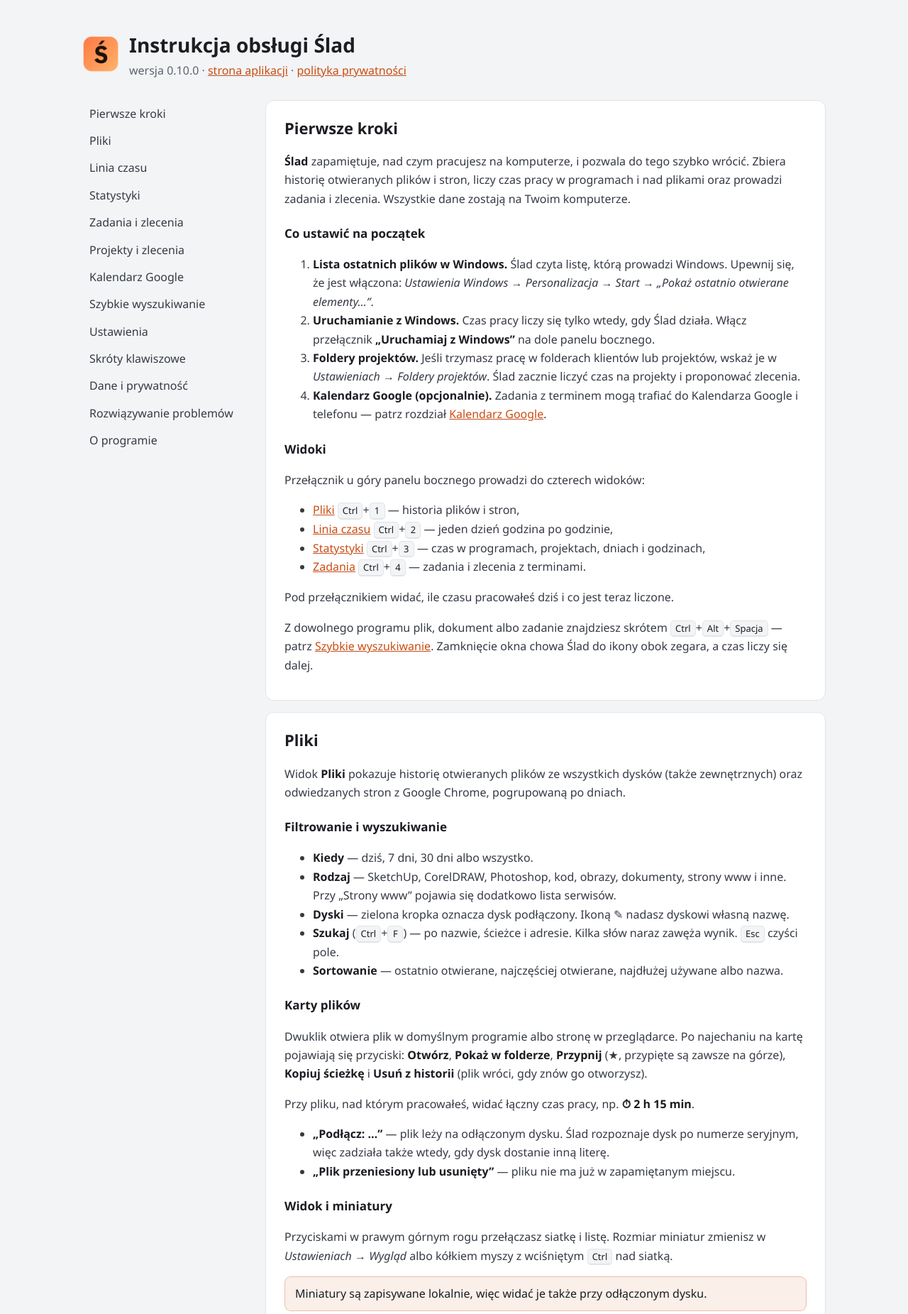
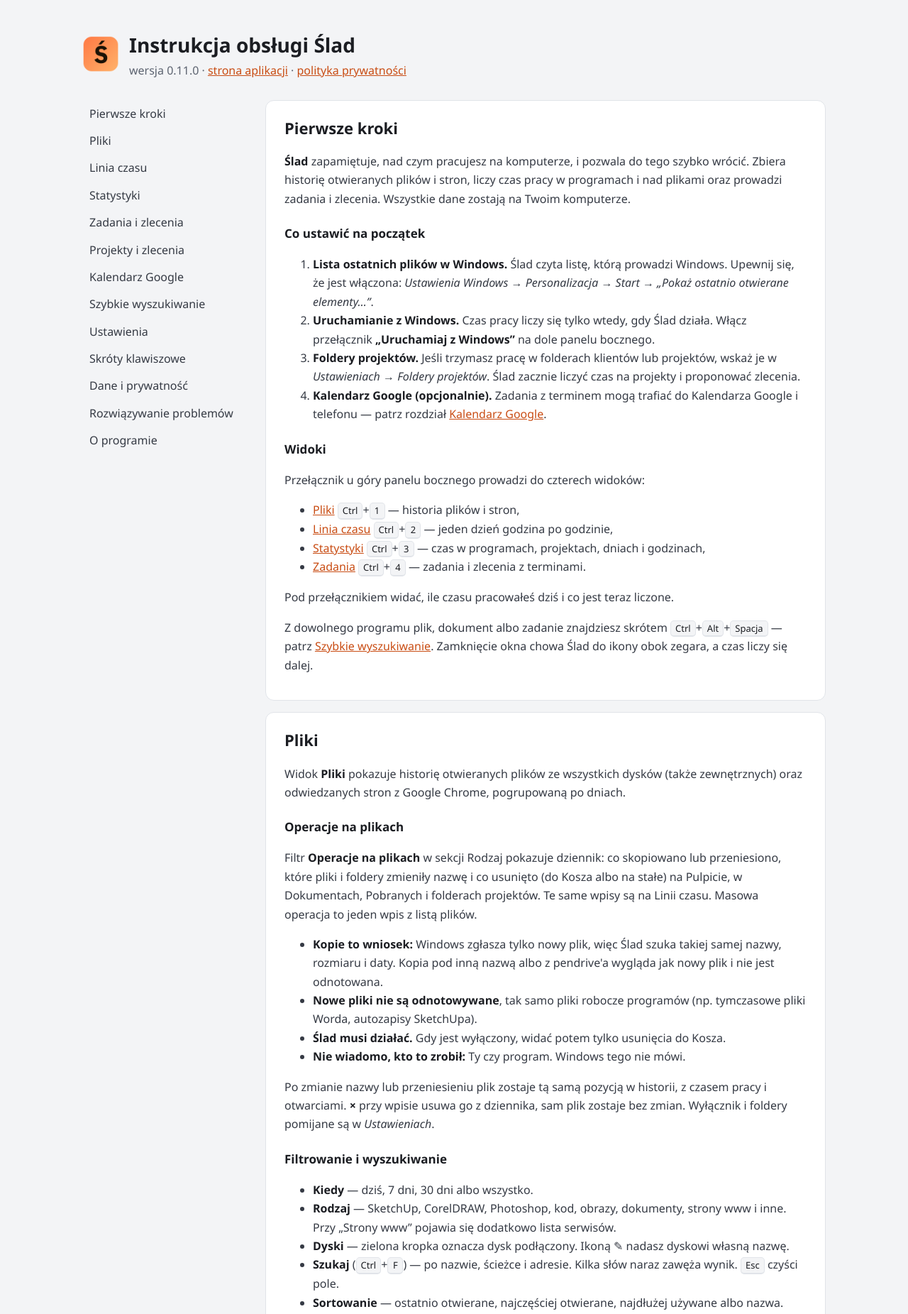
Before and after one commit to tomaszbm-dotcom/slad-strona, a plain HTML site: page instrukcja.html in a window 1280 px wide. Shown: the top 1851 px of the page at 71% size. Drawn offline with Linux system fonts and the light colour scheme.

Commit message:
Instrukcja 0.11.0: operacje na plikach; polityka prywatności: dziennik operacji

```diff
--- a/instrukcja.html
+++ b/instrukcja.html
@@ -45,7 +45,7 @@
       <img src="icon.png" alt="" />
       <div>
         <h1>Instrukcja obsługi Ślad</h1>
-        <p>wersja 0.10.0 · <a href="index.html">strona aplikacji</a> · <a href="polityka-prywatnosci.html">polityka prywatności</a></p>
+        <p>wersja 0.11.0 · <a href="index.html">strona aplikacji</a> · <a href="polityka-prywatnosci.html">polityka prywatności</a></p>
       </div>
     </header>
     <nav>
@@ -91,6 +91,15 @@
 <section id="files">
 <h2>Pliki</h2>
 <p>Widok <b>Pliki</b> pokazuje historię otwieranych plików ze wszystkich dysków (także zewnętrznych) oraz odwiedzanych stron z Google Chrome, pogrupowaną po dniach.</p>
+<h3>Operacje na plikach</h3>
+<p>Filtr <b>Operacje na plikach</b> w sekcji Rodzaj pokazuje dziennik: co skopiowano lub przeniesiono, które pliki i foldery zmieniły nazwę i co usunięto (do Kosza albo na stałe) na Pulpicie, w Dokumentach, Pobranych i folderach projektów. Te same wpisy są na Linii czasu. Masowa operacja to jeden wpis z listą plików.</p>
+<ul>
+  <li><b>Kopie to wniosek:</b> Windows zgłasza tylko nowy plik, więc Ślad szuka takiej samej nazwy, rozmiaru i daty. Kopia pod inną nazwą albo z pendrive'a wygląda jak nowy plik i nie jest odnotowana.</li>
+  <li><b>Nowe pliki nie są odnotowywane</b>, tak samo pliki robocze programów (np. tymczasowe pliki Worda, autozapisy SketchUpa).</li>
+  <li><b>Ślad musi działać.</b> Gdy jest wyłączony, widać potem tylko usunięcia do Kosza.</li>
+  <li><b>Nie wiadomo, kto to zrobił:</b> Ty czy program. Windows tego nie mówi.</li>
+</ul>
+<p>Po zmianie nazwy lub przeniesieniu plik zostaje tą samą pozycją w historii, z czasem pracy i otwarciami. <b>×</b> przy wpisie usuwa go z dziennika, sam plik zostaje bez zmian. Wyłącznik i foldery pomijane są w <i>Ustawieniach</i>.</p>
 <h3>Filtrowanie i wyszukiwanie</h3>
 <ul>
   <li><b>Kiedy</b> — dziś, 7 dni, 30 dni albo wszystko.</li>
@@ -304,13 +313,14 @@
     <tr><td><code>zadania.json</code></td><td>zadania i zlecenia</td></tr>
     <tr><td><code>kopie\</code></td><td>kopie zapasowe (pliki <code>Ślad-kopia-….zip</code>)</td></tr>
     <tr><td><code>aktywnosc\RRRR-MM.json</code></td><td>czas pracy (jeden plik na miesiąc)</td></tr>
+    <tr><td><code>operacje\RRRR-MM.json</code></td><td>dziennik operacji na plikach (jeden plik na miesiąc, trzymany 12 miesięcy)</td></tr>
     <tr><td><code>miniatury\</code></td><td>miniatury plików, ikony stron i programów</td></tr>
     <tr><td><code>google.json</code></td><td>połączenie z Google (token zaszyfrowany mechanizmem Windows)</td></tr>
   </tbody>
 </table>
 
 <h3>Kopie zapasowe</h3>
-<p>Ślad sam robi kopię <b>raz dziennie</b> (minutę po pierwszym uruchomieniu w danym dniu) i <b>przed każdą aktualizacją</b> do nowej wersji. Kopia to jeden plik <code>.zip</code> z historią, zadaniami i czasem pracy — Windows otwiera go jak zwykły folder. Nie ma w niej miniatur (Ślad odtworzy je sam) ani połączenia z Google (po przywróceniu wystarczy kliknąć <i>Połącz z Google</i>).</p>
+<p>Ślad sam robi kopię <b>raz dziennie</b> (minutę po pierwszym uruchomieniu w danym dniu) i <b>przed każdą aktualizacją</b> do nowej wersji. Kopia to jeden plik <code>.zip</code> z historią, zadaniami, czasem pracy i dziennikiem operacji na plikach — Windows otwiera go jak zwykły folder. Nie ma w niej miniatur (Ślad odtworzy je sam) ani połączenia z Google (po przywróceniu wystarczy kliknąć <i>Połącz z Google</i>).</p>
 <p>Zostają kopie z <b>7 ostatnich dni, 4 tygodni i 12 miesięcy</b> — ok. 20 plików po mniej niż 1 MB. Starsze usuwają się same.</p>
 <p>Wszystko w <i>Ustawienia → Kopie zapasowe</i>:</p>
 <ul>
@@ -363,7 +373,7 @@
 
 <section id="about">
 <h2>O programie</h2>
-<p><b>Ślad</b> — historia pracy na Twoim komputerze. Wersja <b>0.10.0</b>.</p>
+<p><b>Ślad</b> — historia pracy na Twoim komputerze. Wersja <b>0.11.0</b>.</p>
 
 <ul>
   <li><a href="https://tomaszbm-dotcom.github.io/slad-strona/">Strona aplikacji</a></li>
```
Also changed, not shown: polityka-prywatnosci.html (+1 -0 lines).
